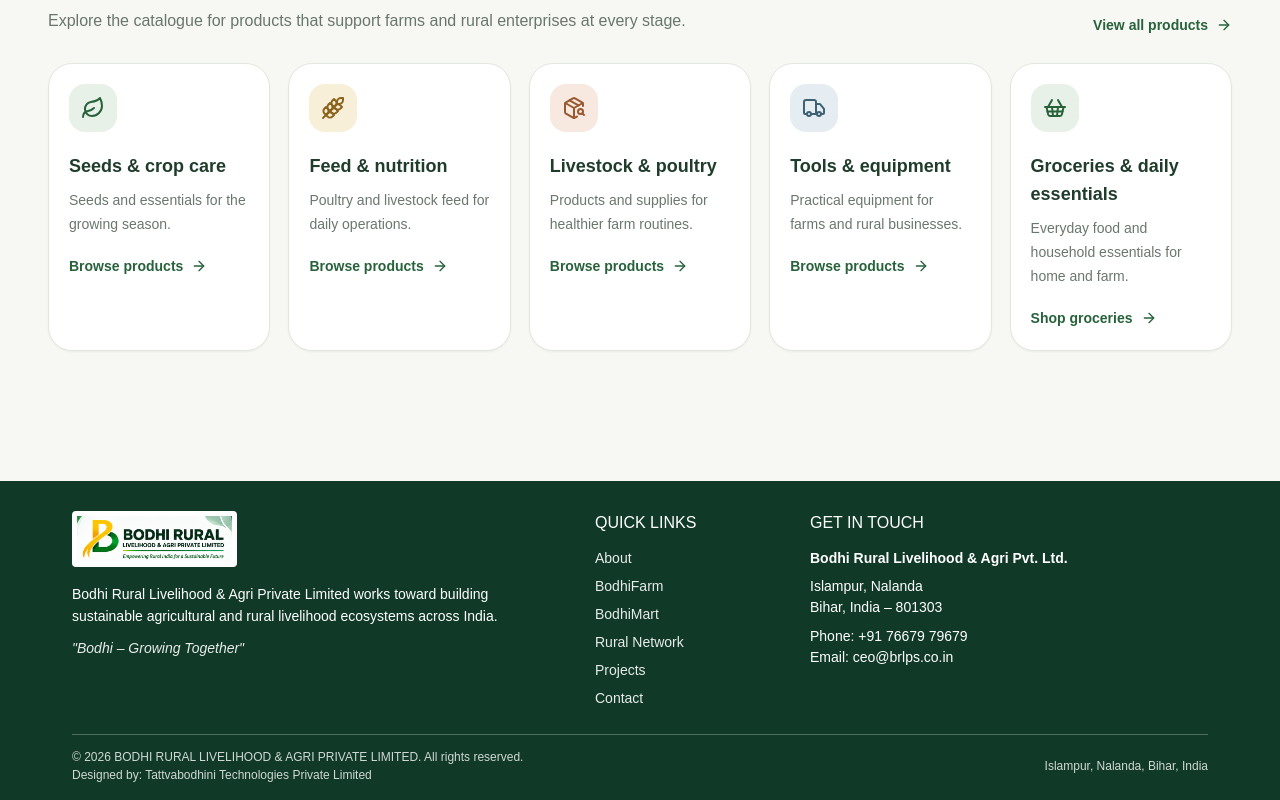
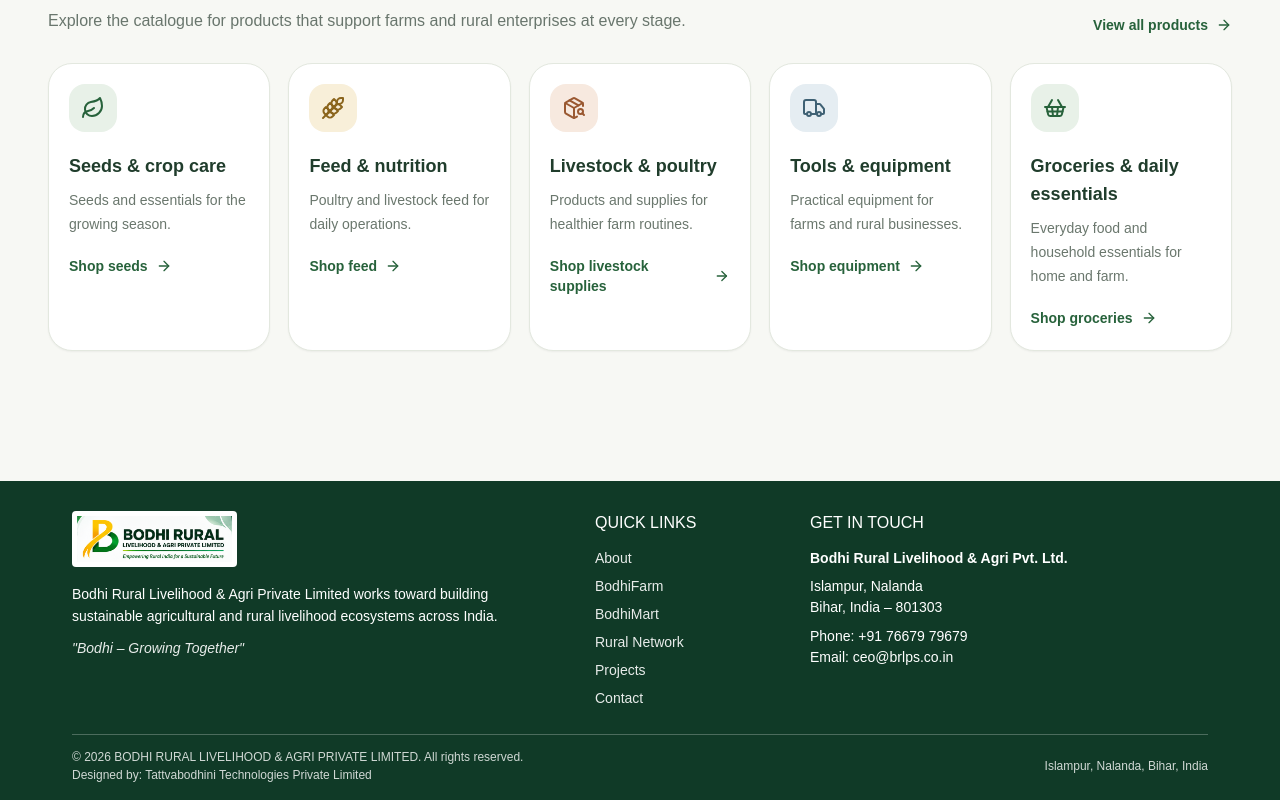
Before and after one commit to drdeepaksingh1/Bodhi-Rural, a Next.js app: page /bodhimart in a window 1280 px wide. Shown: the part 1010-1810 px from the top of the page. Built offline with nearby package versions, Linux system fonts and the light colour scheme.

Commit message:
Filter BodhiMart category links

```diff
--- a/src/app/bodhimart/page.tsx
+++ b/src/app/bodhimart/page.tsx
@@ -38,24 +38,32 @@ const categories = [
     detail: "Seeds and essentials for the growing season.",
     icon: Leaf,
     color: "bg-[#e8f1e8] text-[#27623b]",
+    href: "/bodhimart/products?search=seeds",
+    action: "Shop seeds",
   },
   {
     name: "Feed & nutrition",
     detail: "Poultry and livestock feed for daily operations.",
     icon: Wheat,
     color: "bg-[#f8efd9] text-[#8b651d]",
+    href: "/bodhimart/products?search=feed",
+    action: "Shop feed",
   },
   {
     name: "Livestock & poultry",
     detail: "Products and supplies for healthier farm routines.",
     icon: PackageSearch,
     color: "bg-[#f7e9df] text-[#9a5831]",
+    href: "/bodhimart/products?search=poultry",
+    action: "Shop livestock supplies",
   },
   {
     name: "Tools & equipment",
     detail: "Practical equipment for farms and rural businesses.",
     icon: Truck,
     color: "bg-[#e5edf2] text-[#3f6174]",
+    href: "/bodhimart/products?search=equipment",
+    action: "Shop equipment",
   },
   {
     name: "Groceries & daily essentials",
```
